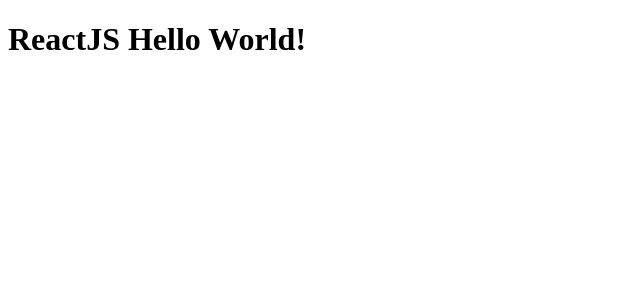
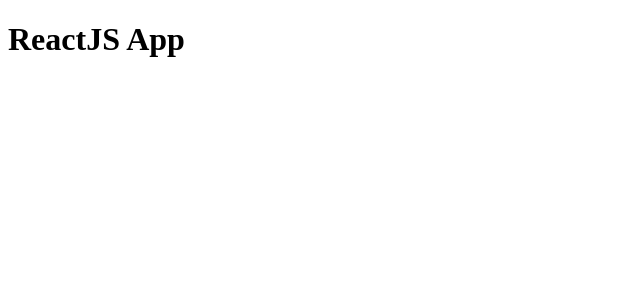
Before and after one commit to RogFed/qr-code-component, a React app: page / in a window 1280 px wide. Shown: the top 300 px of the page, without its empty margins (0-640 px from the left). Built offline with nearby package versions, Linux system fonts and the light colour scheme.

Commit message:
Add Components directory

```diff
--- a/src/app.js
+++ b/src/app.js
@@ -1,10 +1,6 @@
-import React from 'react'
-import ReactDOM from 'react-dom'
+import React from 'react';
+import ReactDOM from 'react-dom';
 
-const App = () => (
-  <>
-    <h1>ReactJS Hello World!</h1>
-  </>
-)
+import App from './components/App';
 
-ReactDOM.render(<App />, document.getElementById('app'))
+ReactDOM.render(<App />, document.getElementById('app'));
--- /dev/null
+++ b/src/components/App.js
@@ -0,0 +1,9 @@
+import React from 'react';
+
+const App = () => (
+  <>
+    <h1>ReactJS App</h1>
+  </>
+);
+
+export default App;
```
